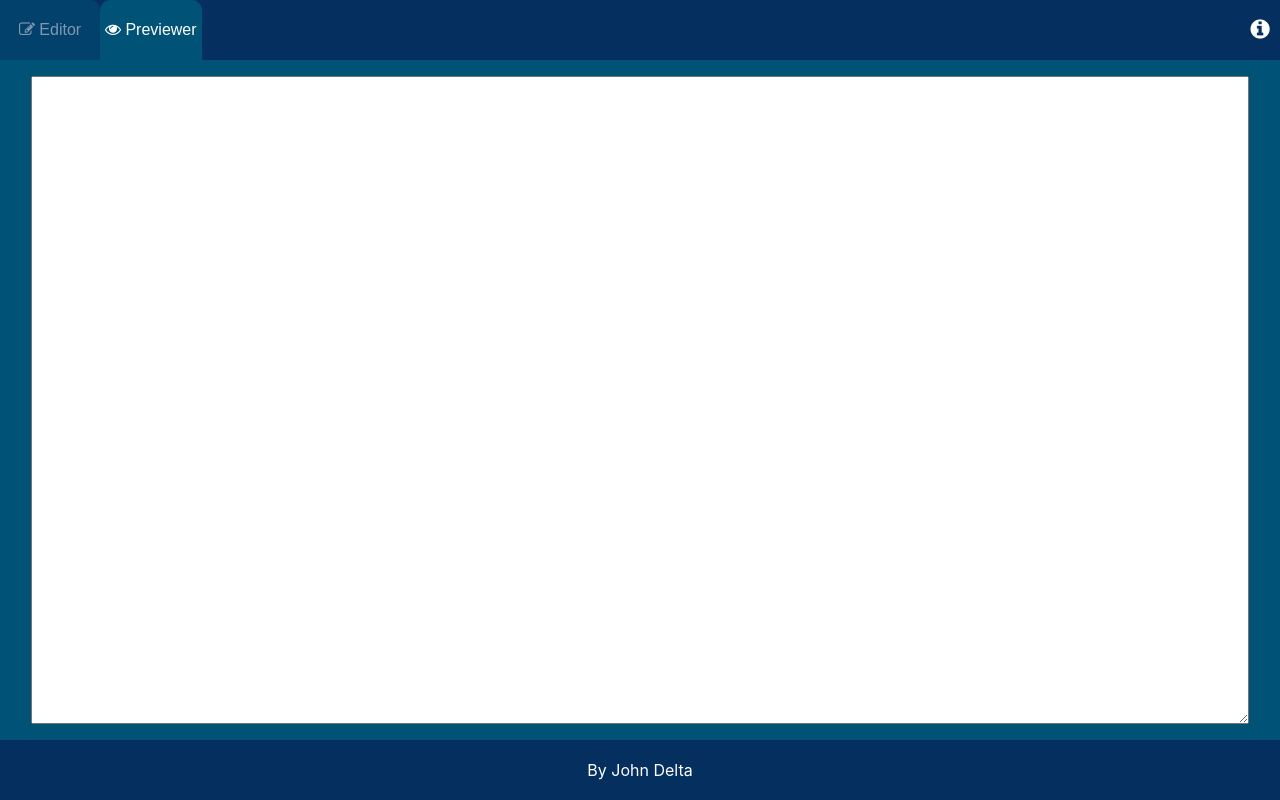
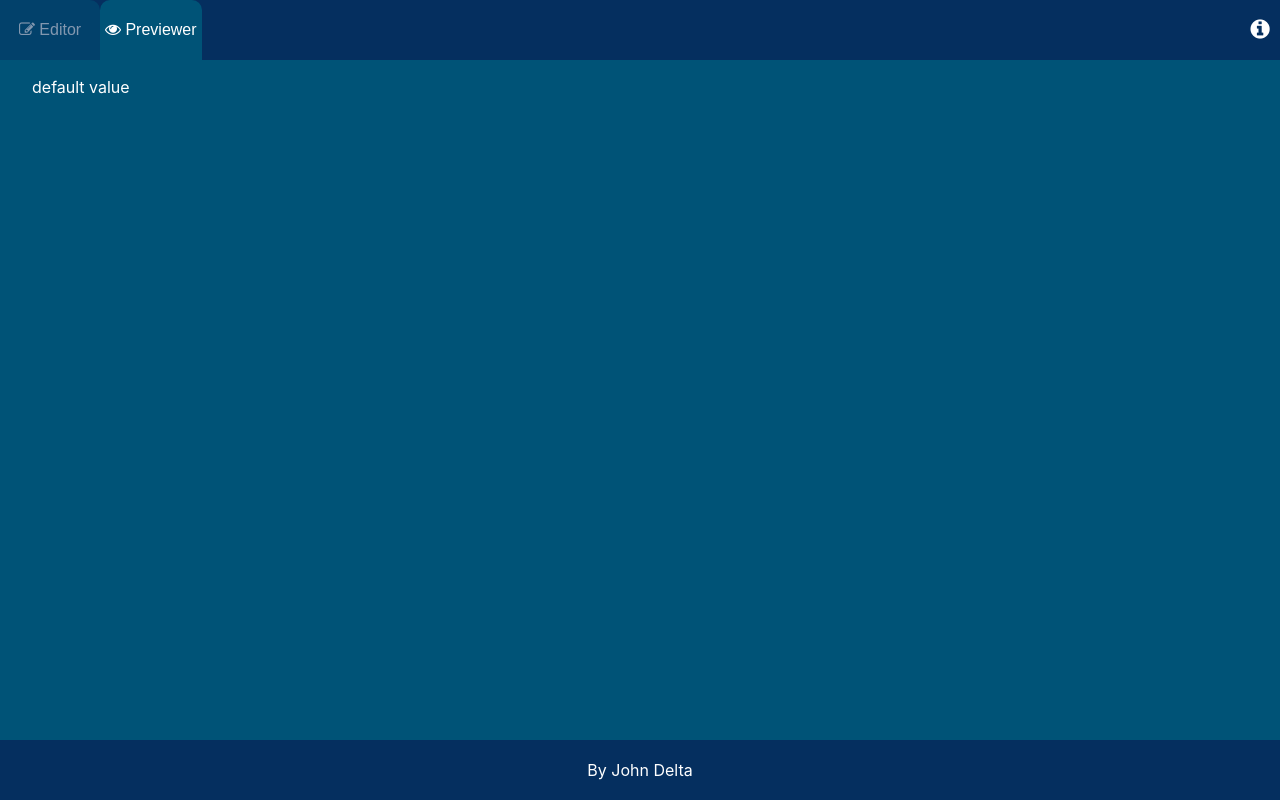
Before and after one commit to JohnDelta/markdown-previewer, a React (Create React App) app: page / in a window 1280 px wide. Both pictures are taken after a click on the button "Previewer". Built offline with nearby package versions, Linux system fonts and the light colour scheme.

Commit message:
fixed : transfer to previewer and display markdown

```diff
--- a/public/index.html
+++ b/public/index.html
@@ -20,7 +20,7 @@
       work correctly both with client-side routing and a non-root public URL.
       Learn how to configure a non-root public URL by running `npm run build`.
     -->
-    <title>React App</title>
+    <title>Markdown Previewer</title>
   </head>
   <body>
     <noscript>You need to enable JavaScript to run this app.</noscript>
--- a/src/App.css
+++ b/src/App.css
@@ -70,6 +70,11 @@ footer a {
 	display : none;
 }
 
+.previewer-textarea {
+	width : 95%;
+	height : 95%;
+}
+
 .TabLinks {
 	display : flex;
 	flex-direction : row;
--- a/src/App.js
+++ b/src/App.js
@@ -14,7 +14,7 @@ class App extends React.Component {
 	}
 
 	/*
-		Used by the children 'Editor' to send the result here, so it can be
+		Used by children 'Editor' to send the result here, so it can be
 		send back to previewer panel
 	*/
 	handleChange = (e) => {
@@ -31,7 +31,7 @@ class App extends React.Component {
 				</header>
 				<main>
 					<Editor handleChange={this.handleChange}/>
-					<Previewer markedText={this.markedText}/>
+					<Previewer markedText={this.state.markedText}/>
 				</main>
 				<footer>
 					<a
--- a/src/Editor.js
+++ b/src/Editor.js
@@ -9,6 +9,10 @@ class Editor extends React.Component {
 		};
 
 		this.handleChange = this.handleChange.bind(this);
+	}
+
+	componentWillMount() {
+		this.props.handleChange(marked(this.state.editorText));
 	}
 
 	handleChange = (e) => {
--- a/src/Previewer.js
+++ b/src/Previewer.js
@@ -3,19 +3,16 @@ import React from 'react';
 class Previewer extends React.Component {
 	constructor(props) {
 		super(props);
-		this.state = {
-			text : this.props.markedText
-		};
 	}
 
 	render() {
 		return (
 			<div className="Panel Previewer" id="Previewer">
-				<textarea
-					id="PreviewerTextArea"
-					value={this.state.text}
-					>
-				</textarea>
+				<div
+					id="PreviewerArea"
+					className="previewer-textarea"
+					dangerouslySetInnerHTML={{__html : this.props.markedText}}
+				/>
 			</div>
 		);
 	}
```
